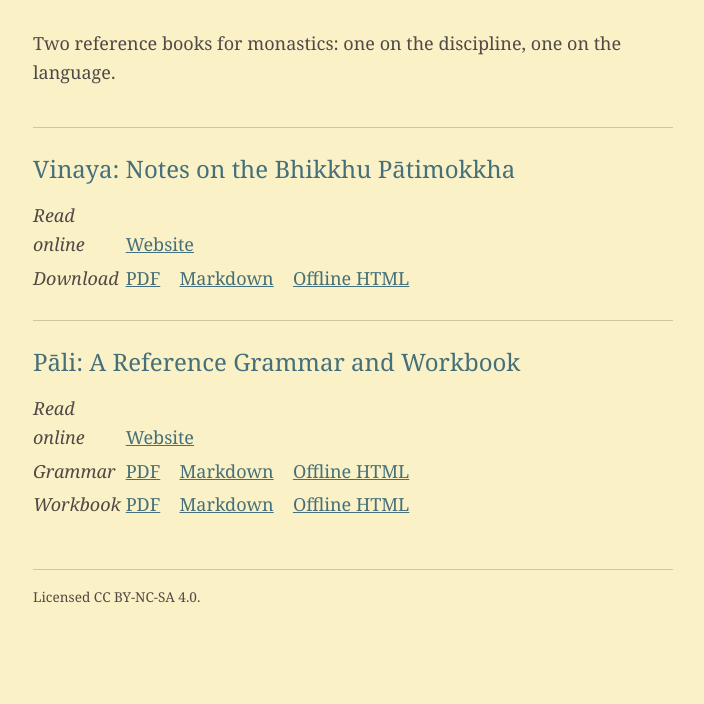
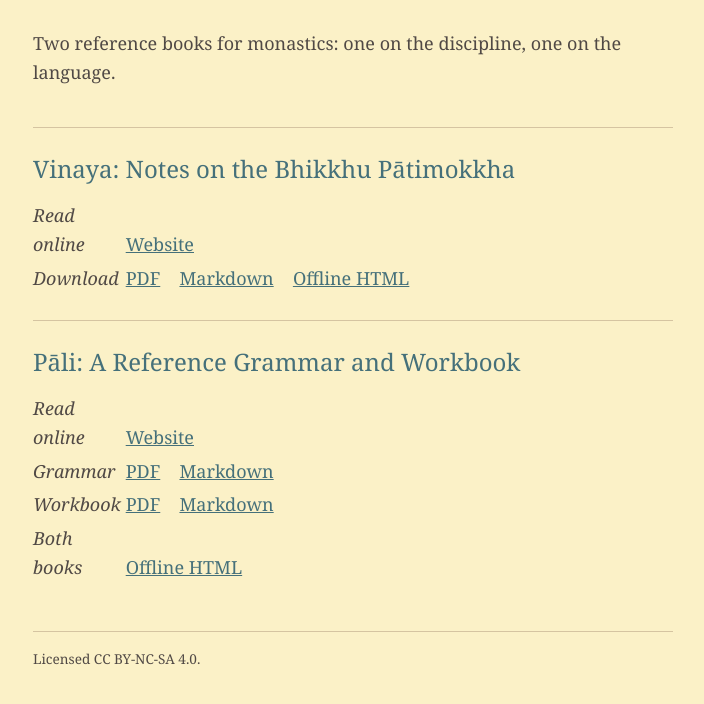
Before and after one commit to sajjhaya/sajjhaya.github.io, a plain HTML site: page index.html in a window 1280 px wide. Shown: the part 172-876 px from the top of the page, without its empty margins (287-991 px from the left). Before the commit the page ends 844 px from the top, so only its background shows below. Drawn offline with Linux system fonts and the light colour scheme.

Commit message:
Pāli: one Offline HTML link for the whole book

```diff
--- a/index.html
+++ b/index.html
@@ -24,7 +24,8 @@ footer{border-top:1px solid var(--rule);margin-top:1.4rem;padding-top:1rem;font-
 <p class="dl"><span class="vol">Download</span> <a href="https://sajjhaya.github.io/vinaya/pdf/sajjhaya-vinaya.pdf">PDF</a><a href="https://sajjhaya.github.io/vinaya/markdown/sajjhaya-vinaya.md">Markdown</a><a href="https://sajjhaya.github.io/vinaya/html/sajjhaya-vinaya.html">Offline HTML</a></p></section>
 <section class="book"><h2><a href="https://sajjhaya.github.io/pali/site/">Pāli: A Reference Grammar and Workbook</a></h2>
 <p class="dl"><span class="vol">Read online</span> <a href="https://sajjhaya.github.io/pali/site/">Website</a></p>
-<p class="dl"><span class="vol">Grammar</span> <a href="https://sajjhaya.github.io/pali/pdf/sajjhaya-pali.pdf">PDF</a><a href="https://sajjhaya.github.io/pali/markdown/sajjhaya-pali.md">Markdown</a><a href="https://sajjhaya.github.io/pali/html/sajjhaya-pali.html#frontmatter-00-title">Offline HTML</a></p>
-<p class="dl"><span class="vol">Workbook</span> <a href="https://sajjhaya.github.io/pali/pdf/sajjhaya-pali-workbook.pdf">PDF</a><a href="https://sajjhaya.github.io/pali/markdown/sajjhaya-pali-workbook.md">Markdown</a><a href="https://sajjhaya.github.io/pali/html/sajjhaya-pali.html#workbook-00-how-to-use">Offline HTML</a></p></section>
+<p class="dl"><span class="vol">Grammar</span> <a href="https://sajjhaya.github.io/pali/pdf/sajjhaya-pali.pdf">PDF</a><a href="https://sajjhaya.github.io/pali/markdown/sajjhaya-pali.md">Markdown</a></p>
+<p class="dl"><span class="vol">Workbook</span> <a href="https://sajjhaya.github.io/pali/pdf/sajjhaya-pali-workbook.pdf">PDF</a><a href="https://sajjhaya.github.io/pali/markdown/sajjhaya-pali-workbook.md">Markdown</a></p>
+<p class="dl"><span class="vol">Both books</span> <a href="https://sajjhaya.github.io/pali/html/sajjhaya-pali.html">Offline HTML</a></p></section>
 <footer>Licensed CC BY-NC-SA 4.0.</footer>
 </main></body></html>
```
